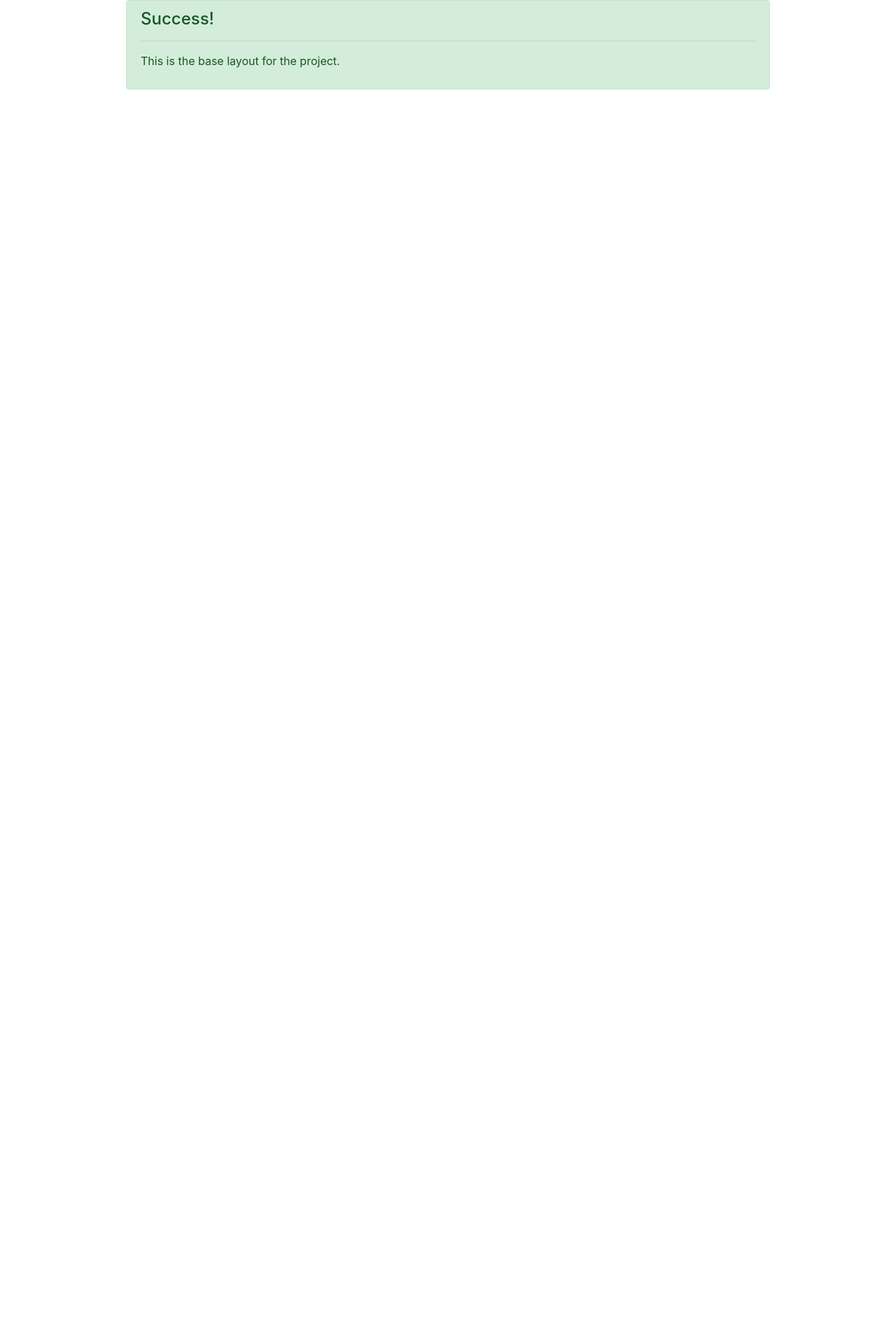
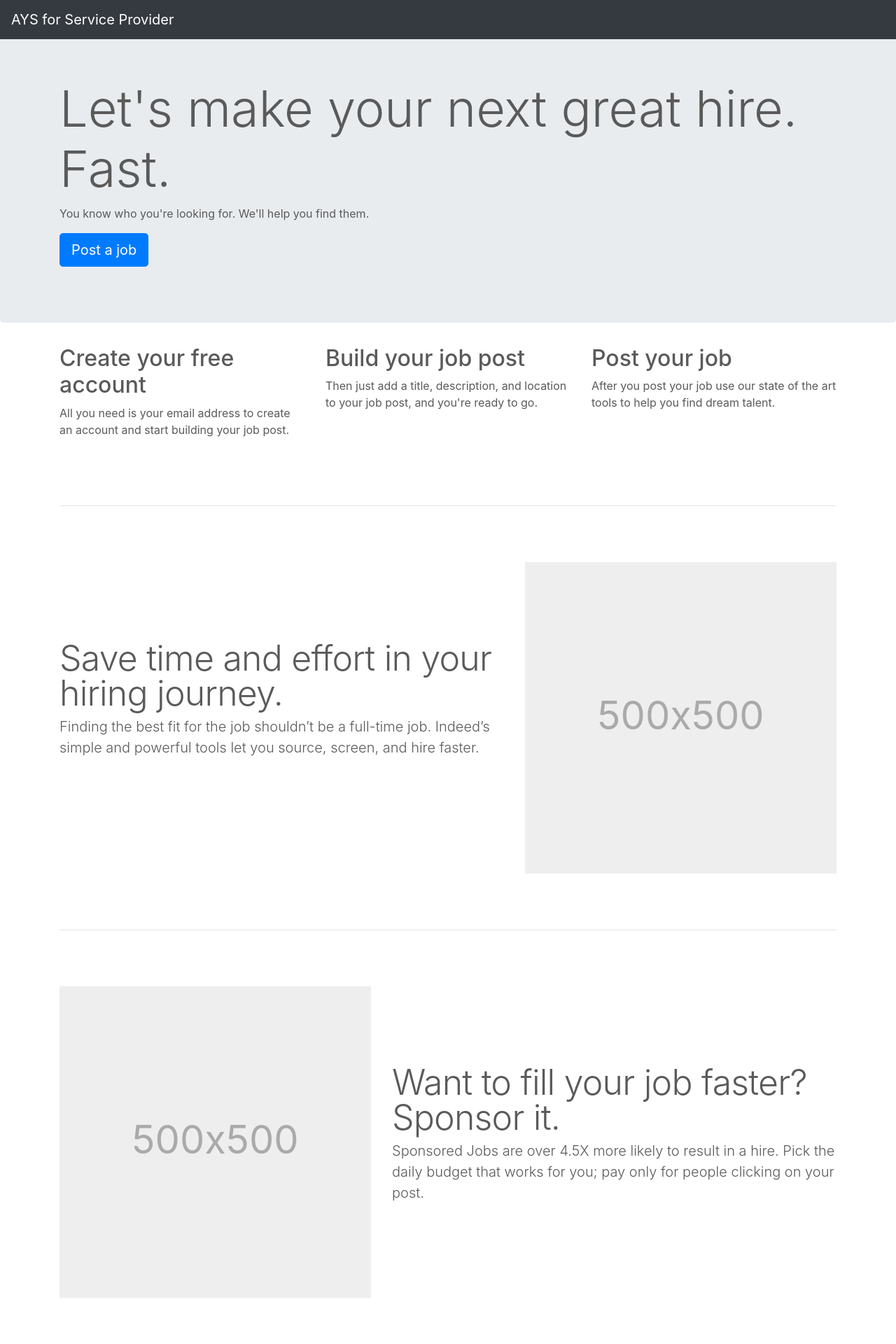
Before and after one commit to johnmichaelbacasno/AYS, a Flask app: page / in a window 1280 px wide. Shown: the top 1920 px of the page at 70% size. Before the commit the page ends 128 px from the top, so only its background shows below. Run offline with Flask 2, Linux system fonts and the light colour scheme; some libraries are stand-ins or nearby versions.

Commit message:
Improve UI

```diff
--- /dev/null
+++ b/AYS/app/static/css/landing_page_service_provider.css
@@ -0,0 +1,64 @@
+/* GLOBAL STYLES
+-------------------------------------------------- */
+/* Padding below the footer and lighter body text */
+
+body {
+    padding-top: 3rem;
+    padding-bottom: 3rem;
+    color: #5a5a5a;
+  }
+
+
+  /* MARKETING CONTENT
+  -------------------------------------------------- */
+
+  /* Center align the text within the three columns below the carousel */
+  .marketing .col-lg-4 {
+    margin-bottom: 1.5rem;
+    text-align: center;
+  }
+  .marketing h2 {
+    font-weight: 400;
+  }
+  .marketing .col-lg-4 p {
+    margin-right: .75rem;
+    margin-left: .75rem;
+  }
+
+
+  /* Featurettes
+  ------------------------- */
+
+  .featurette-divider {
+    margin: 5rem 0; /* Space out the Bootstrap <hr> more */
+  }
+
+  /* Thin out the marketing headings */
+  .featurette-heading {
+    font-weight: 300;
+    line-height: 1;
+    letter-spacing: -.05rem;
+  }
+
+
+  /* RESPONSIVE CSS
+  -------------------------------------------------- */
+
+  @media (min-width: 40em) {
+    /* Bump up size of carousel content */
+    .carousel-caption p {
+      margin-bottom: 1.25rem;
+      font-size: 1.25rem;
+      line-height: 1.4;
+    }
+
+    .featurette-heading {
+      font-size: 50px;
+    }
+  }
+
+  @media (min-width: 62em) {
+    .featurette-heading {
+      margin-top: 7rem;
+    }
+  }
--- /dev/null
+++ b/AYS/app/templates/landing_page_service_provider.html
@@ -0,0 +1,133 @@
+{% extends "main.html" %}
+
+<link rel="stylesheet" href="{{ url_for('static', filename='css/main.css') }}">
+
+{% block title %}Landing Page - Service Provider{% endblock %}
+
+{% block styles %}
+    <link rel="stylesheet" href="{{ url_for('static', filename='css/landing_page_service_provider.css') }}">
+{% endblock %}
+
+{% block content %}
+
+<style>
+    .bd-placeholder-img {
+      font-size: 1.125rem;
+      text-anchor: middle;
+      -webkit-user-select: none;
+      -moz-user-select: none;
+      -ms-user-select: none;
+      user-select: none;
+    }
+
+    @media (min-width: 768px) {
+      .bd-placeholder-img-lg {
+        font-size: 3.5rem;
+      }
+    }
+</style>
+
+<header>
+    <nav class="navbar navbar-expand-md navbar-dark fixed-top bg-dark">
+      <a class="navbar-brand" href="#">AYS for Service Provider</a>
+      <button class="navbar-toggler" type="button" data-toggle="collapse" data-target="#navbarCollapse" aria-controls="navbarCollapse" aria-expanded="false" aria-label="Toggle navigation">
+        <span class="navbar-toggler-icon"></span>
+      </button>
+    </nav>
+  </header>
+
+  <main role="main">
+
+   <!-- Main jumbotron for a primary marketing message or call to action -->
+  <div class="jumbotron">
+    <div class="container">
+      <h1 class="display-3">Let's make your next great hire. Fast.</h1>
+      <p>You know who you're looking for.
+        We'll help you find them.</p>
+      <p><a class="btn btn-primary btn-lg" href="#" role="button">Post a job</a></p>
+    </div>
+  </div>
+
+
+  <div class="container">
+    <!-- Example row of columns -->
+    <div class="row">
+      <div class="col-md-4">
+        <h2>Create your free account</h2>
+        <p>All you need is your email address to create an account and start building your job post.</p>
+      </div>
+      <div class="col-md-4">
+        <h2>Build your job post</h2>
+        <p>Then just add a title, description, and location to your job post, and you're ready to go.</p>
+      </div>
+      <div class="col-md-4">
+        <h2>Post your job</h2>
+        <p>After you post your job use our state of the art tools to help you find dream talent.</p>
+      </div>
+    </div>
+
+
+      <!-- START THE FEATURETTES -->
+
+      <hr class="featurette-divider">
+
+      <div class="row featurette">
+        <div class="col-md-7">
+          <h2 class="featurette-heading">Save time and effort in your hiring journey.</h2>
+          <p class="lead">Finding the best fit for the job shouldn’t be a full-time job. Indeed’s simple and powerful tools let you source, screen, and hire faster.</p>
+        </div>
+        <div class="col-md-5">
+          <svg class="bd-placeholder-img bd-placeholder-img-lg featurette-image img-fluid mx-auto" width="500" height="500" xmlns="http://www.w3.org/2000/svg" role="img" aria-label="Placeholder: 500x500" preserveAspectRatio="xMidYMid slice" focusable="false"><title>Placeholder</title><rect width="100%" height="100%" fill="#eee"/><text x="50%" y="50%" fill="#aaa" dy=".3em">500x500</text></svg>
+
+        </div>
+      </div>
+
+      <hr class="featurette-divider">
+
+      <div class="row featurette">
+        <div class="col-md-7 order-md-2">
+          <h2 class="featurette-heading">Want to fill your job faster? Sponsor it.</h2>
+          <p class="lead">Sponsored Jobs are over 4.5X more likely to result in a hire. Pick the daily budget that works for you; pay only for people clicking on your post.</p>
+        </div>
+        <div class="col-md-5 order-md-1">
+          <svg class="bd-placeholder-img bd-placeholder-img-lg featurette-image img-fluid mx-auto" width="500" height="500" xmlns="http://www.w3.org/2000/svg" role="img" aria-label="Placeholder: 500x500" preserveAspectRatio="xMidYMid slice" focusable="false"><title>Placeholder</title><rect width="100%" height="100%" fill="#eee"/><text x="50%" y="50%" fill="#aaa" dy=".3em">500x500</text></svg>
+
+        </div>
+      </div>
+
+      <hr class="featurette-divider">
+
+      <div class="row featurette">
+        <div class="col-md-7">
+          <h2 class="featurette-heading">You're in good company.</h2>
+          <p class="lead">Over 3,000,000 companies use Indeed to hire. See why these amazing companies use us as their platform to hire dream talent.</p>
+        </div>
+        <div class="col-md-5">
+          <svg class="bd-placeholder-img bd-placeholder-img-lg featurette-image img-fluid mx-auto" width="500" height="500" xmlns="http://www.w3.org/2000/svg" role="img" aria-label="Placeholder: 500x500" preserveAspectRatio="xMidYMid slice" focusable="false"><title>Placeholder</title><rect width="100%" height="100%" fill="#eee"/><text x="50%" y="50%" fill="#aaa" dy=".3em">500x500</text></svg>
+
+        </div>
+      </div>
+
+      <hr class="featurette-divider">
+
+      <!-- /END THE FEATURETTES -->
+
+      </div><!-- /.container -->
+
+      <div class="container">
+        <main role="main" class="inner cover">
+            <h1 class="cover-heading">Get started in minutes!</h1>
+            <p class="lead"><a href="#" class="btn btn-primary btn-lg">Start Posting</a></p>
+            <p>AYS data (worldwide)</p>
+            <p>Comscore, Total Visits, March 2021</p>
+        </main>
+      </div>
+
+    <!-- FOOTER -->
+    <footer class="container">
+      <p class="float-right"><a href="#">Back to top</a></p>
+      <p>&copy; 2017-2021 AYS &middot; <a href="#">Privacy</a> &middot; <a href="#">Terms</a></p>
+    </footer>
+  </main>
+
+{% endblock %}
--- a/AYS/app/templates/main.html
+++ b/AYS/app/templates/main.html
@@ -9,10 +9,11 @@
       <meta charset="utf-8">
       <meta name="viewport" content="width=device-width, initial-scale=1, shrink-to-fit=no">
 
-      {% block styles %}
-        <!-- Bootstrap CSS -->
-        {{ bootstrap.load_css() }}
-      {% endblock %}
+      <!-- Bootstrap CSS -->
+      {{ bootstrap.load_css() }}
+
+      <!-- Custom CSS -->
+      {% block styles %}{% endblock %}
 
     {% endblock %}
   </head>
--- a/AYS/app/views/main.py
+++ b/AYS/app/views/main.py
@@ -4,4 +4,4 @@ main = Blueprint('main', __name__)
 
 @main.route('/')
 def main_content():
-    return render_template('main.html')
+    return render_template('landing_page_service_provider.html')
```
Also changed, not shown: AYS/app/static/css/explore_services.css (added), AYS/app/static/css/landing_page_client.css (added), AYS/app/static/css/privacy_policy.css (added), AYS/app/static/css/terms_and_conditions.css (added), AYS/app/templates/explore_services.html (added), AYS/app/templates/landing_page_client.html (added), AYS/app/templates/privacy_policy.html (added), AYS/app/templates/terms_and_conditions.html (added).
